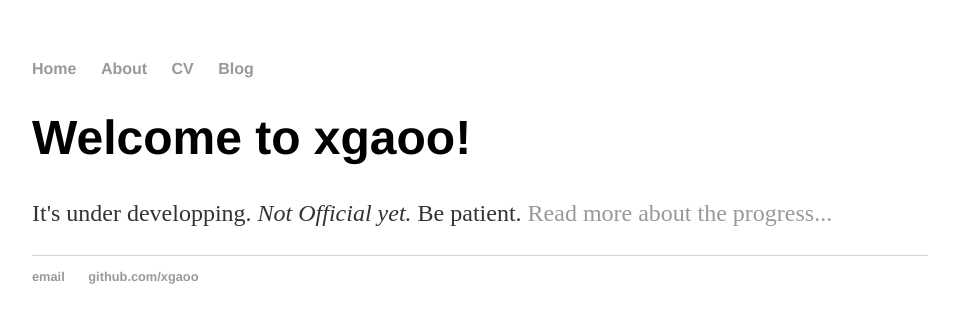
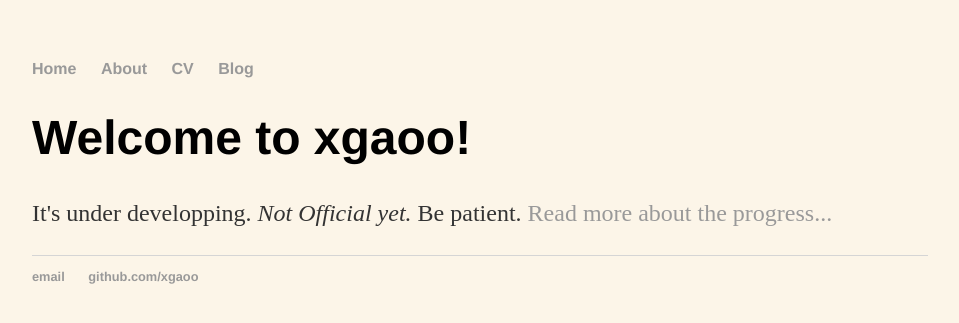
Before and after one commit to xgaoo/xgaoo.github.io, a Jekyll site: the page built from index.html, in a window 1280 px wide. Shown: the top 323 px of the page, without its empty margins (160-1119 px from the left). Built offline with Jekyll 4.4.1, drawn with Linux system fonts in a browser that asks for light colours.

Commit message:
Update main.css

```diff
--- a/css/main.css
+++ b/css/main.css
@@ -1,6 +1,7 @@
 body {
     margin: 60px auto;
     width: 70%;
+    background-color: #fcf5e8;
 }
 nav ul, footer ul {
     font-family:'Helvetica', 'Arial', 'Sans-Serif';
```
